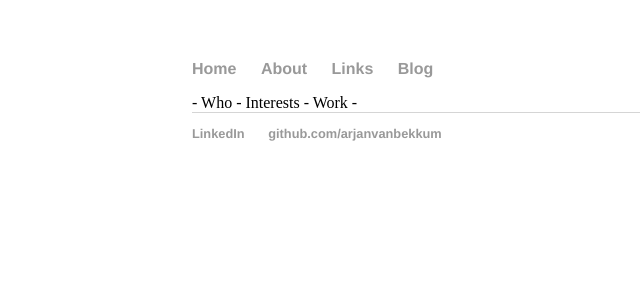
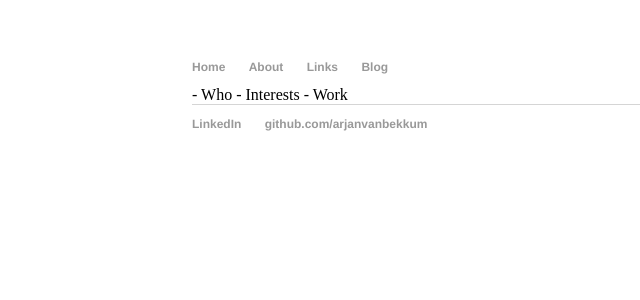
Before and after one commit to arjanvanbekkum/arjanvanbekkum.github.io, a Jekyll site: the page built from index.html, in a window 1280 px wide. Shown: the top 300 px of the page, without its empty margins (0-640 px from the left). Built offline with Jekyll 4.4.1, drawn with Linux system fonts in a browser that asks for light colours.

Commit message:
updating style

```diff
--- a/_layouts/post.html
+++ b/_layouts/post.html
@@ -1,7 +1,7 @@
 ---
 layout: default
 ---
-<h1>{{ page.title }}</h1>
+<h2>{{ page.title }}</h2>
 <p class="meta">{{ page.date | date_to_string }}</p>
 
 <div class="post">
--- a/css/main.css
+++ b/css/main.css
@@ -7,6 +7,7 @@ nav ul, footer ul {
     padding: 0px;
     list-style: none;
     font-weight: bold;
+    font-size: 12px
 }
 nav ul li, footer ul li {
     display: inline;
@@ -20,22 +21,23 @@ a:hover {
     text-decoration: underline;
 }
 h1 {
-    font-size: 3em;
-    font-family:'Helvetica', 'Arial', 'Sans-Serif';
+    font-size: 16px;
+}
+h2 {
+    font-size: 14px;
+}
+h3 {
+    font-size: 12px;
 }
 p {
-    font-size: 1.5em;
-    line-height: 1.4em;
     color: #333;
 }
 footer {
     border-top: 1px solid #d5d5d5;
     font-size: .8em;
 }
-
 ul.posts {
     margin: 20px auto 40px;
-    font-size: 1.5em;
 }
 
 ul.posts li {
--- a/index.html
+++ b/index.html
@@ -2,9 +2,8 @@
 layout: default
 title: Arjan's home
 ---
-<div class="blurb">
+<div>
 	- Who
 	- Interests
 	- Work
-	-
-</div><!-- /.blurb -->
+</div>
```
